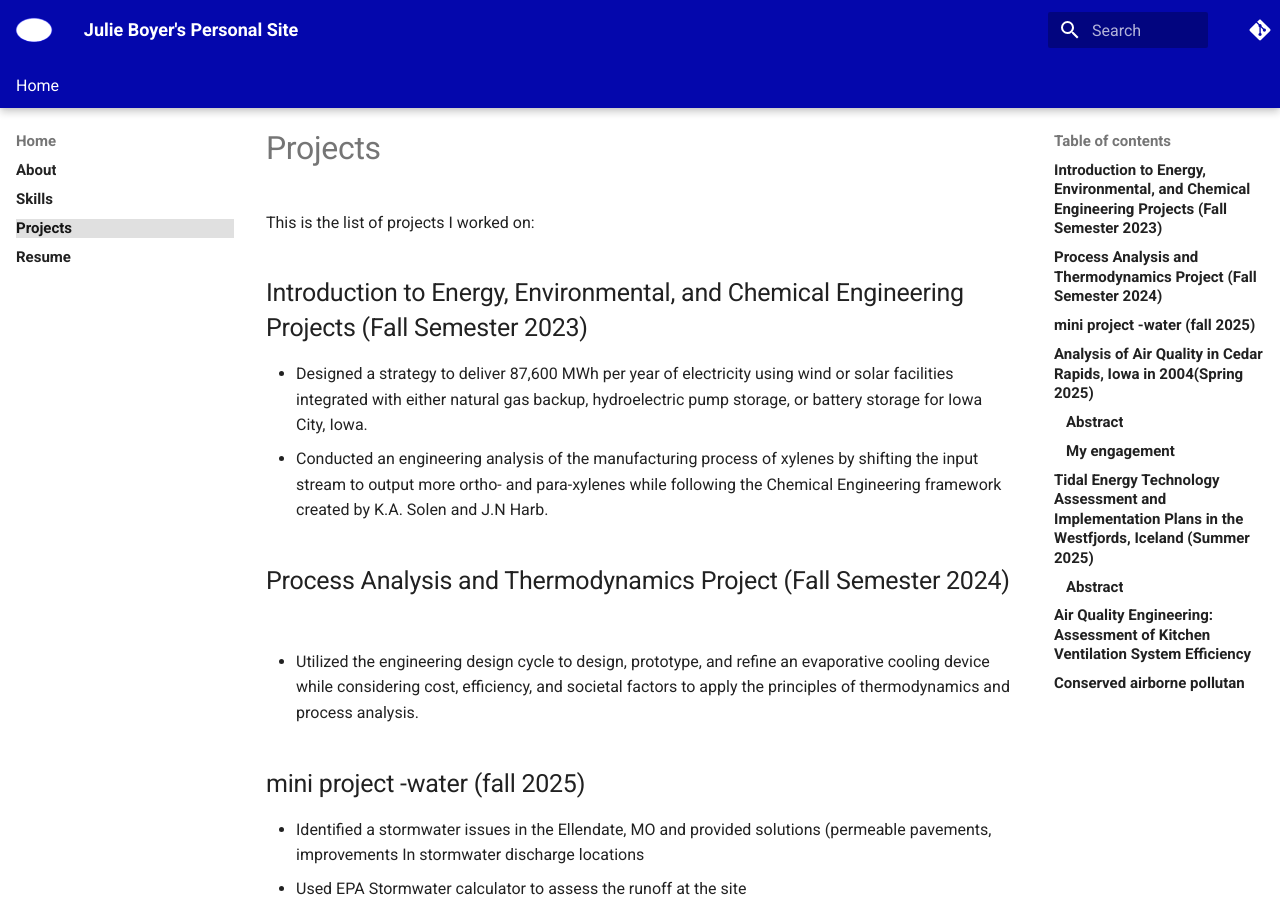
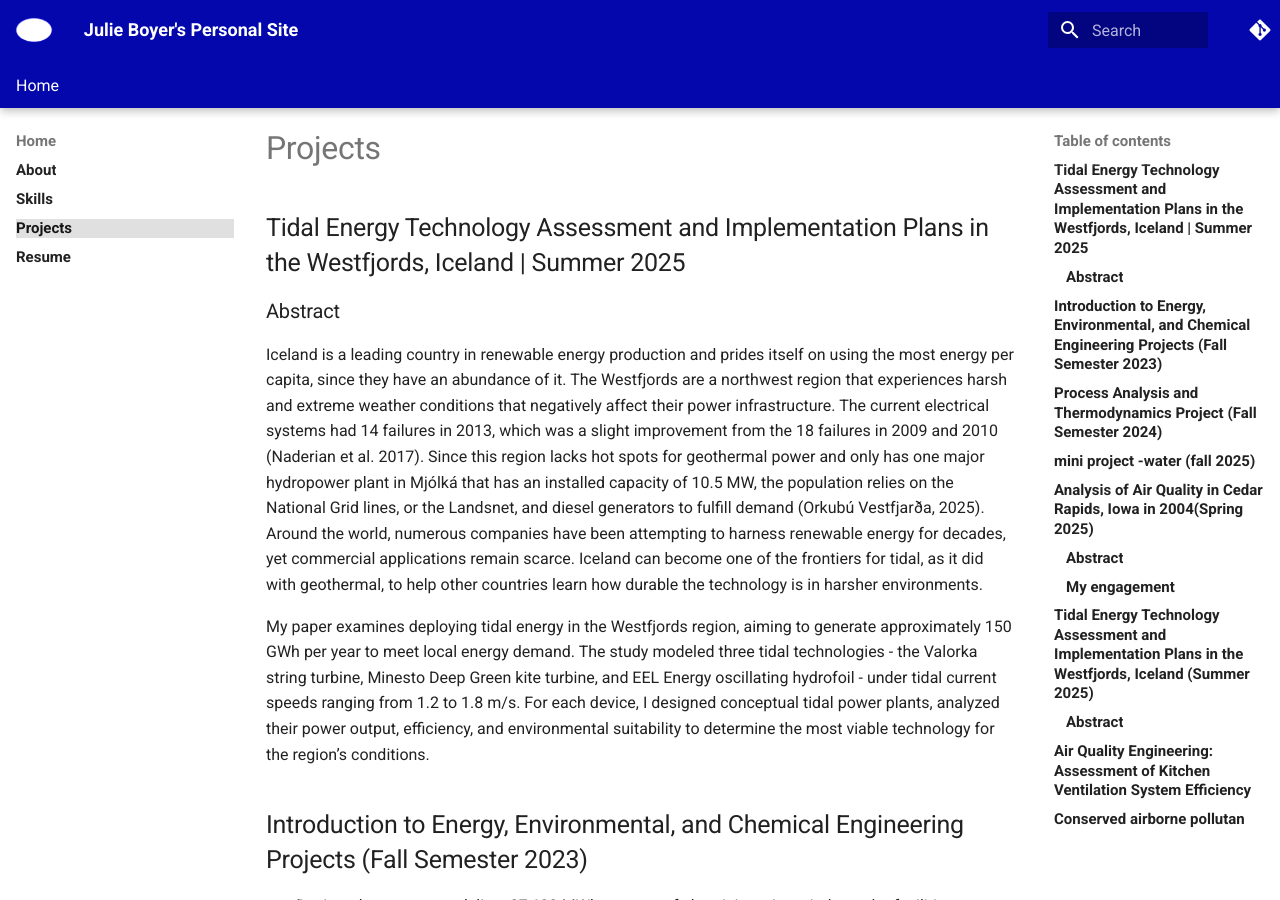
Before and after one commit to boyerjulie/boyerjulie.github.io, an MkDocs documentation site: the page built from docs/projects/index.md, in a window 1280 px wide and 900 px high. Built offline with MkDocs 1.6.1 and Material for MkDocs 9.7.7, drawn with Linux system fonts in a browser that asks for light colours; comment, search, counter and statistics services are not loaded.

Commit message:
Add tidal energy project details for Summer 2025
Added a new project on tidal energy assessment in the Westfjords, Iceland, detailing the study's objectives, methodologies, and technologies analyzed.

```diff
--- a/docs/projects/index.md
+++ b/docs/projects/index.md
@@ -1,6 +1,11 @@
 # Projects
 
-This is the list of projects I worked on:
+## Tidal Energy Technology Assessment and Implementation Plans in the Westfjords, Iceland | Summer 2025
+
+### Abstract
+Iceland is a leading country in renewable energy production and prides itself on using the most energy per capita, since they have an abundance of it. The Westfjords are a northwest region that experiences harsh and extreme weather conditions that negatively affect their power infrastructure. The current electrical systems had 14 failures in 2013, which was a slight improvement from the 18 failures in 2009 and 2010 (Naderian et al. 2017). Since this region lacks hot spots for geothermal power and only has one major hydropower plant in Mjólká that has an installed capacity of 10.5 MW, the population relies on the National Grid lines, or the Landsnet, and diesel generators to fulfill demand (Orkubú Vestfjarða, 2025). Around the world, numerous companies have been attempting to harness renewable energy for decades, yet commercial applications remain scarce. Iceland can become one of the frontiers for tidal, as it did with geothermal, to help other countries learn how durable the technology is in harsher environments.
+
+My paper examines deploying tidal energy in the Westfjords region, aiming to generate approximately 150 GWh per year to meet local energy demand. The study modeled three tidal technologies - the Valorka string turbine, Minesto Deep Green kite turbine, and EEL Energy oscillating hydrofoil - under tidal current speeds ranging from 1.2 to 1.8 m/s. For each device, I designed conceptual tidal power plants, analyzed their power output, efficiency, and environmental suitability to determine the most viable technology for the region’s conditions.
 
 ## Introduction to Energy, Environmental, and Chemical Engineering Projects (Fall Semester 2023)
 
```
